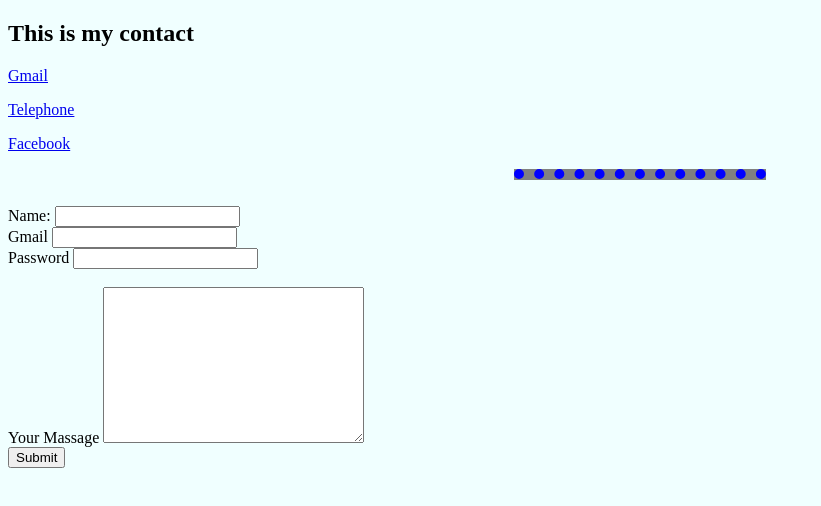
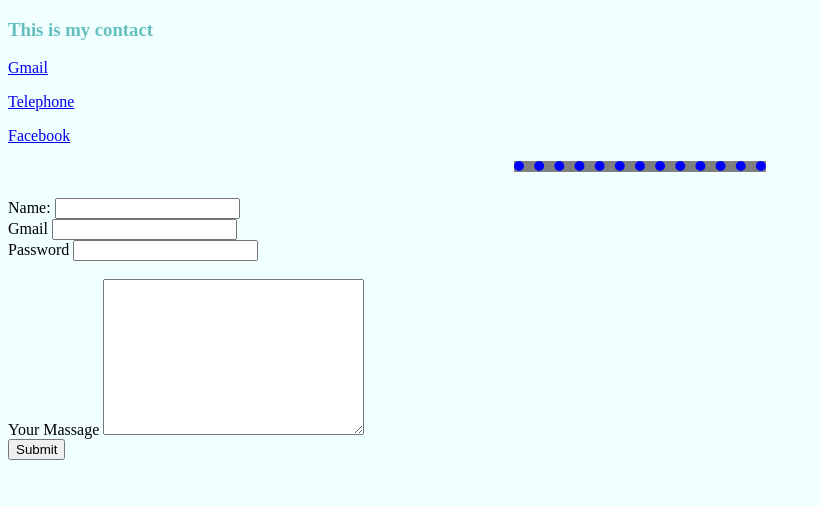
Before and after one commit to abhijite-bd/web-devloping-practice-1, a plain HTML site: page Contact-me.html in a window 1280 px wide. Shown: the whole page, without its empty margins (0-821 px from the left). Drawn offline with Linux system fonts and the light colour scheme.

Commit message:
Update Contact-me.html

```diff
--- a/Contact-me.html
+++ b/Contact-me.html
@@ -10,7 +10,7 @@
 </head>
 
 <body>
-    <h2>This is my contact</h2>
+    <h3>This is my contact</h3>
     <p><a href="#" target="#">Gmail</a></p>
     <p><a href="#" target="#">Telephone</a></p>
     <p><a href="#" target="#">Facebook</a></p>
```
